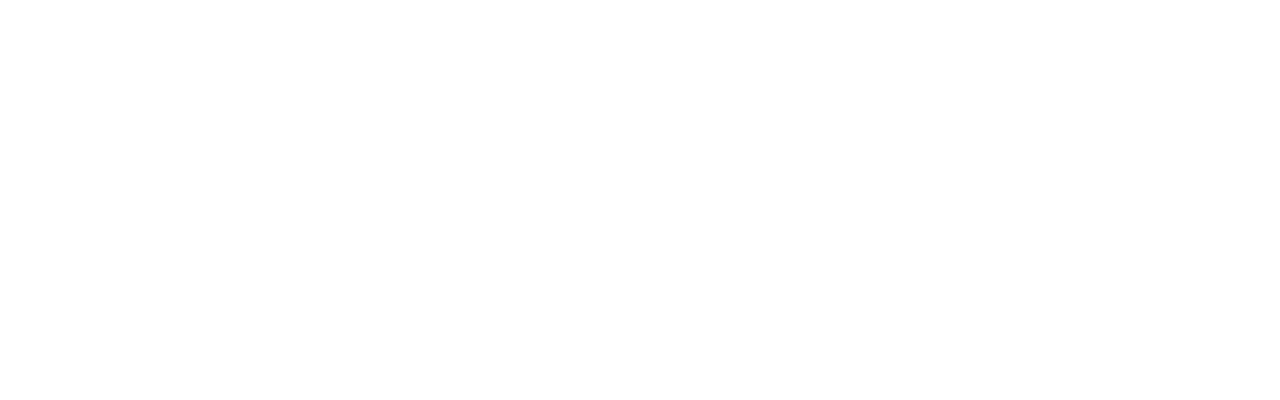
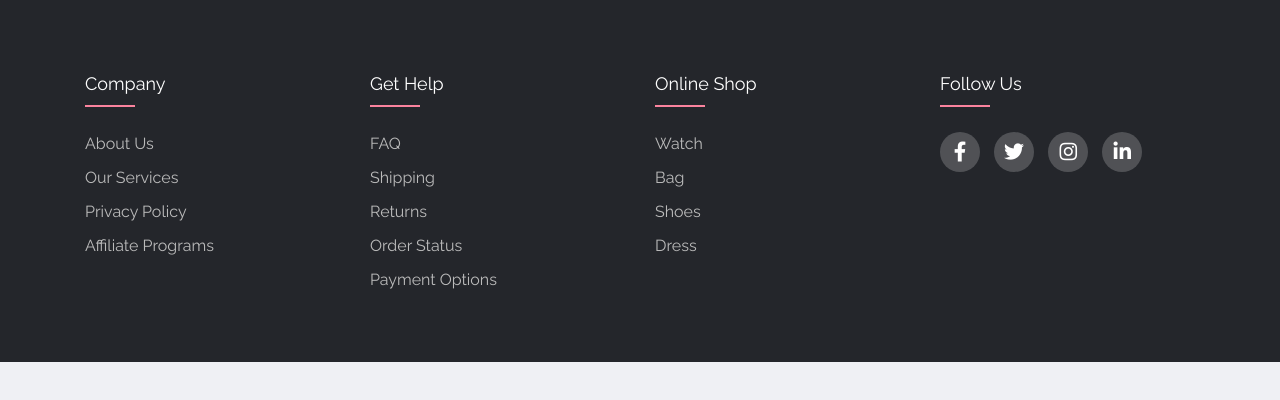
Before and after one commit to ikhsan15/personal-portfolio, a plain HTML site: page index.html in a window 1280 px wide. Drawn offline with Linux system fonts and the light colour scheme.

Commit message:
create footer

```diff
--- a/css/style.css
+++ b/css/style.css
@@ -21,6 +21,49 @@
     --text-black-700: #555555;
     --text-black-600: #666666;
     --text-black-300: #bbbbbb;
+
+  }
+  body{
+    font-size: 16px;
+    line-height: 1.5;
+    overflow-x: hidden;
+    background-color: var(--bg-black-50);
+  }
+  body.hidden-scrolling{
+    overflow-y: hidden;
+  }
+  *:not(i){
+    font-family: 'Raleway', sans-serif;
+    font-weight: 400;
+  }
+  *{
+    margin: 0;
+    padding: 0;
+    box-sizing: border-box;
+    outline: none;
+  }
+  :before, :after{
+    box-sizing: border-box;
+  }
+  a{
+    text-decoration: none;
+  }
+  ul{
+    list-style: none;
+    margin: 0;
+    padding: 0;
+  }
+  img{
+    vertical-align: middle;
+    max-width: 100%;
+  }
+  .container{
+    max-width: 1140px;
+    margin: auto;
+  }
+  .row{
+    display: flex;
+    flex-wrap: wrap;
   }
 /* global setting -- end*/
 
@@ -69,3 +112,91 @@
     }
   }
 /* preloader -- end */
+
+/* footer -- start */
+  .footer{
+    background-color: #24262b;
+    padding: 70px 0;
+  }
+  .footer-col{
+    width: 25%;
+    padding: 0 15px;
+  }
+  .footer-col h4{
+    font-size: 18px;
+    color: #ffffff;
+    text-transform: capitalize;
+    margin-bottom: 35px;
+    font-weight: 500;
+    position: relative;
+  }
+  .footer-col h4::before{
+    content: '';
+    position: absolute;
+    left: 0;
+    bottom: -10px;
+    background-color: var(--skin-color);
+    height: 2px;
+    box-sizing: border-box;
+    width: 50px;
+  }
+  .footer-col ul li:not(:last-child){
+    margin-bottom: 10px;
+  }
+  .footer-col ul li a{
+    font-size: 16px;
+    text-transform: capitalize;
+    /* color: #ffffff; */
+    text-decoration: none;
+    font-weight: 300;
+    color: #bbbbbb;
+    display: block;
+    transition: all 0.3s ease;
+  }
+  .footer-col ul li a:hover{
+    color: var(--skin-color);
+    padding-left: 8px;
+  }
+  .footer-col .social-links a{
+    display: inline-block;
+    height: 40px;
+    width: 40px;
+    margin: 0 10px 10px 0;
+    /* margin: 3px; */
+    text-align: center;
+    border-radius: 50%;
+    color: #ffffff;
+    transition: all 0.5s ease;
+    position: relative;
+    text-decoration: none;
+    overflow: hidden;
+  }
+  .footer-col .social-links a span{
+    position: absolute;
+    left: 0;
+    top: 0;
+    right: 0;
+    bottom: 0;
+    color: #ffffff;
+    /* color: var(--skin-color); */
+    background-color: rgba(255, 255, 255, 0.2);
+    line-height: 40px;
+    font-size: 20px;
+    -webkit-transition: transform .5s ease;
+    transition: transform .5s ease;
+  }
+  .footer-col .social-links a span:last-child{
+    -webkit-transform: translateY(100%);
+    transform: translateY(100%);
+    background-color: var(--skin-color);
+    /* background-color: rgba(0, 0, 0, 0.2); */
+  }
+  .footer-col .social-links a:hover span:first-child{
+    -webkit-transform: translateY(-100%);
+    transform: translateY(-100%);
+  }
+  .footer-col .social-links a:hover span:last-child{
+    -webkit-transform: translateY(0%);
+    transform: translateY(0%);
+  }
+/* footer -- end */
--- a/index.html
+++ b/index.html
@@ -20,6 +20,63 @@
 			</div>
 		</div>
 		<!-- preloader -- end -->
+		<!-- footer -- start -->
+		<footer class="footer">
+			<div class="container">
+				<div class="row">
+					<div class="footer-col">
+						<h4>company</h4>
+						<ul>
+							<li><a href="#">about us</a></li>
+							<li><a href="#">our services</a></li>
+							<li><a href="#">privacy policy</a></li>
+							<li><a href="#">affiliate programs</a></li>
+						</ul>
+					</div>
+					<div class="footer-col">
+						<h4>get help</h4>
+						<ul>
+							<li><a href="#">FAQ</a></li>
+							<li><a href="#">shipping</a></li>
+							<li><a href="#">returns</a></li>
+							<li><a href="#">order status</a></li>
+							<li><a href="#">payment options</a></li>
+						</ul>
+					</div>
+					<div class="footer-col">
+						<h4>online shop</h4>
+						<ul>
+							<li><a href="#">watch</a></li>
+							<li><a href="#">bag</a></li>
+							<li><a href="#">shoes</a></li>
+							<li><a href="#">dress</a></li>
+						</ul>
+					</div>
+					<div class="footer-col">
+						<h4>follow us</h4>
+						<div class="social-links">
+							<a href="#">
+								<span class="fab fa-facebook-f"></span>
+								<span class="fab fa-facebook-f"></span>
+							</a>
+							<a href="#">
+								<span class="fab fa-twitter"></span>
+								<span class="fab fa-twitter"></span>
+							</a>
+							<a href="#">
+								<span class="fab fa-instagram"></span>
+								<span class="fab fa-instagram"></span>
+							</a>
+							<a href="#">
+								<span class="fab fa-linkedin-in"></span>
+								<span class="fab fa-linkedin-in"></span>
+							</a>
+						</div>
+					</div>
+				</div>
+			</div>
+		</footer>
+		<!-- footer -- end -->
 	</body>
 
 	<!-- main js -->
```
